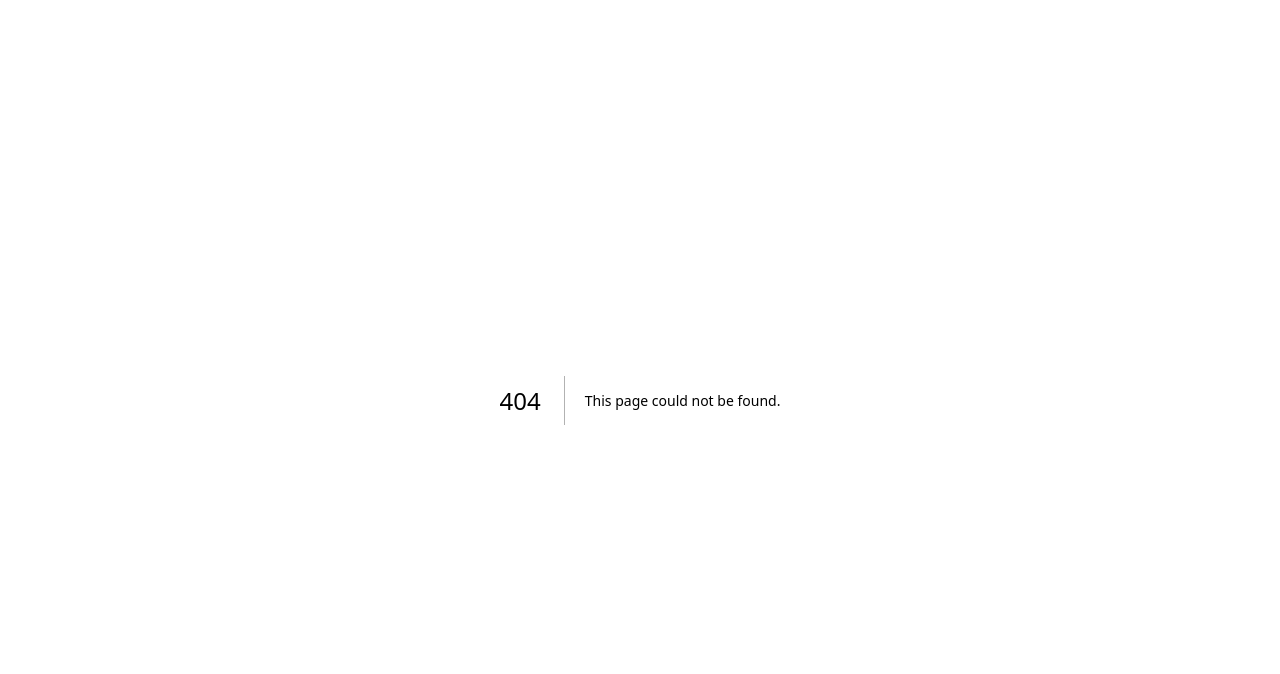
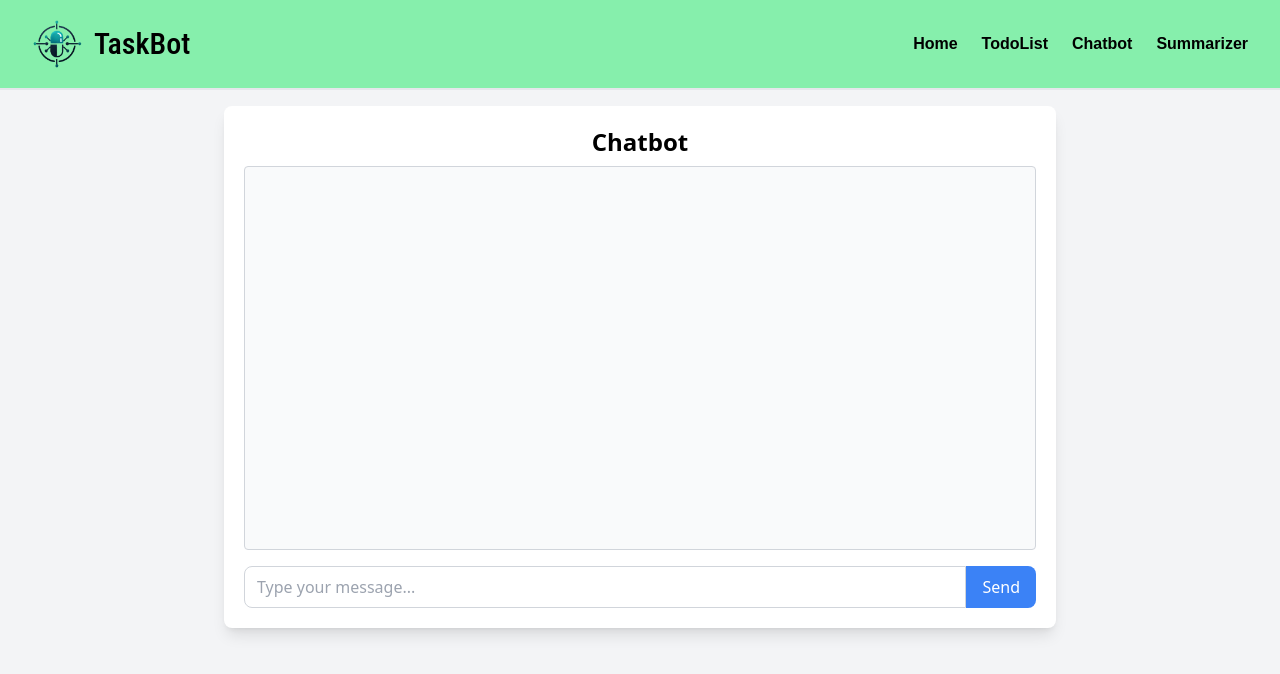
Before and after one commit to kulkarniakashs/taskbot, a Next.js app: page /chatbot in a window 1280 px wide. Before the commit this address had no page. Shown: the top 674 px of the page. Built offline with nearby package versions, Linux system fonts and the light colour scheme.

Commit message:
added chatbot using geminiAPI add textWithStyle component

```diff
--- /dev/null
+++ b/Action/geminiAPI.js
@@ -0,0 +1,14 @@
+export async function geminiAPI(data){
+    const response = await fetch("https://generativelanguage.googleapis.com/v1beta/models/gemini-1.5-flash-latest:generateContent?key=AIzaSyCVkZ63GBs9_U_TSYZSRnCJIkW0ygVm2yo", {
+        method: 'POST',
+        headers: {
+          'Content-Type': 'application/json', // Define content type as JSON
+        },
+        body: JSON.stringify(data)// Convert data object to JSON string
+      })
+      let response1 = await response.json()
+      console.log(response1);
+      let botReply = response1['candidates'][0]['content']['parts'][0]['text'];
+      console.log(botReply);
+      return botReply;
+}
--- /dev/null
+++ b/app/chatbot/page.js
@@ -0,0 +1,84 @@
+"use client"
+import { geminiAPI } from '@/Action/geminiAPI';
+import Navbar from '@/components/Navbar';
+import TextWithStyles from '@/components/TextWithStyle';
+import { useState, useEffect, useRef } from 'react';
+export default function Chatbot() {
+  const [message, setMessage] = useState('');
+  const [chat, setChat] = useState([]);
+  const chatWindowRef = useRef(null); // Create a ref for the chat window
+
+  const handleInputChange = (event) => {
+    setMessage(event.target.value);
+  };
+
+  const handleSendMessage = async() => {
+    if (message.trim() !== '') {
+      const newMessage = { sender: 'User', text: message };
+      let data = {"contents":[{"parts":[{"text":message}]}]}
+      setChat([...chat, newMessage]);
+      setMessage('');
+      let botReply = await geminiAPI(data);
+      // Simulate bot reply
+      const botMessage = { sender: 'Bot', text: botReply };
+      setChat((prevChat) => [...prevChat, botMessage]);
+    }
+  };
+
+  // Scroll to the latest message when chat updates
+  useEffect(() => {
+    if (chatWindowRef.current) {
+      chatWindowRef.current.scrollTop = chatWindowRef.current.scrollHeight;
+    }
+  }, [chat]);
+
+  return (
+    <>
+    <Navbar/>
+    <div className="flex flex-col items-center justify-start min-h-[90vh] bg-gray-100">
+      <div className="w-full max-w-[65vw] p-5 bg-white rounded-lg shadow-lg mt-4">
+        <div className="mb-4">
+          <h2 className="text-2xl font-bold text-center mb-2">Chatbot</h2>
+          <div
+            id="chatWindow"
+            className="h-80 overflow-y-auto border border-gray-300 rounded p-4 bg-gray-50 h-96"
+            ref={chatWindowRef} // Attach the ref to the chat window
+          >
+            {chat.map((chatMessage, index) => (
+              <div
+                key={index}
+                className={`mb-2 ${chatMessage.sender === 'User' ? 'text-right' : 'text-left'}`}
+              >
+                <span
+                  className={`inline-block px-3 py-2 rounded-lg ${
+                    chatMessage.sender === 'User' ? 'bg-blue-500 text-white' : 'bg-gray-300 text-black'
+                  }`}
+                >
+                  {/* {chatMessage.text} */}
+                  <TextWithStyles text = {chatMessage.text}/>
+                </span>
+              </div>
+            ))}
+          </div>
+        </div>
+
+        <div className="flex">
+          <input
+            type="text"
+            value={message}
+            onChange={handleInputChange}
+            className="w-full px-3 py-2 border border-gray-300 rounded-l-lg focus:outline-none focus:ring-2 focus:ring-blue-500"
+            placeholder="Type your message..."
+          />
+          <button
+            onClick={handleSendMessage}
+            className="bg-blue-500 text-white px-4 py-2 rounded-r-lg hover:bg-blue-700 focus:outline-none focus:ring-2 focus:ring-blue-500"
+          >
+            Send
+          </button>
+        </div>
+      </div>
+    </div>
+    </>
+  );
+}
--- a/app/layout.js
+++ b/app/layout.js
@@ -13,8 +13,8 @@ const geistMono = localFont({
 });
 
 export const metadata = {
-  title: "Create Next App",
-  description: "Generated by create next app",
+  title: "TaskBot: Efficient Task Management with Chatbot and Summarization",
+  description: "Efficient Task Management with Chatbot and Summarization",
 };
 
 export default function RootLayout({ children }) {
--- /dev/null
+++ b/app/not-found.js
@@ -0,0 +1,20 @@
+import React from 'react'
+import Navbar from '@/components/Navbar'
+import Link from 'next/link'
+
+function page() {
+  return (
+    <div>
+      <Navbar/>
+      <div className='flex justify-center items-center min-h-[50vh] w-full flex-col gap-5'>
+      <div><h1>Page Not Found</h1></div>
+
+      <div><Link href='/'>
+      <button className='min-h-5 bg-blue-500 hover:bg-blue-700 hover:scale-125 text-white font-bold rounded-2xl p-2'>Back to Home</button></Link>
+      </div>
+      </div>
+    </div>
+  )
+}
+
+export default page
--- /dev/null
+++ b/components/TextWithStyle.js
@@ -0,0 +1,53 @@
+import React from 'react';
+
+const TextWithStyles = ({ text }) => {
+  const parseText = (text) => {
+    // Split text by newlines for paragraphs or headings
+    return text.split('\n').map((line, index) => {
+      // Handle headings
+      if (line.startsWith('###')) {
+        return (
+          <h3 key={index} className="text-lg font-bold mb-2">
+            {line.replace('###', '').trim()}
+          </h3>
+        );
+      }
+      else if (line.startsWith('##')) {
+        return (
+          <h3 key={index} className="text-lg font-bold mb-2">
+            {line.replace('##', '').trim()}
+          </h3>
+        );
+      }
+      // Handle bold text
+      else if (line.includes('**')) {
+        const parts = line.split('**');
+
+        return (
+          <p key={index} className="mb-2">
+            {parts.map((part, i) =>
+              i % 2 === 1 ? <strong key={i}>{part}</strong> : part
+            )}
+          </p>
+        );
+      }
+      // Handle list items
+      else if (line.startsWith('-')) {
+        return (
+          <ul key={index} className="list-disc ml-5">
+            <li>{line.replace('-', '').trim()}</li>
+          </ul>
+        );
+      }
+      // Default paragraph
+      return (
+        <p key={index} className="mb-2">
+          {line}
+        </p>
+      );
+    });
+  };
+
+  return <div>{parseText(text)}</div>;
+};
+export default TextWithStyles
--- a/package.json
+++ b/package.json
@@ -9,6 +9,7 @@
     "lint": "next lint"
   },
   "dependencies": {
+    "@botpress/chat": "^0.4.0",
     "axios": "^1.7.7",
     "next": "14.2.8",
     "react": "^18",
```
Also changed, not shown: 1 other file (tests, documents, lock files or other folders).
